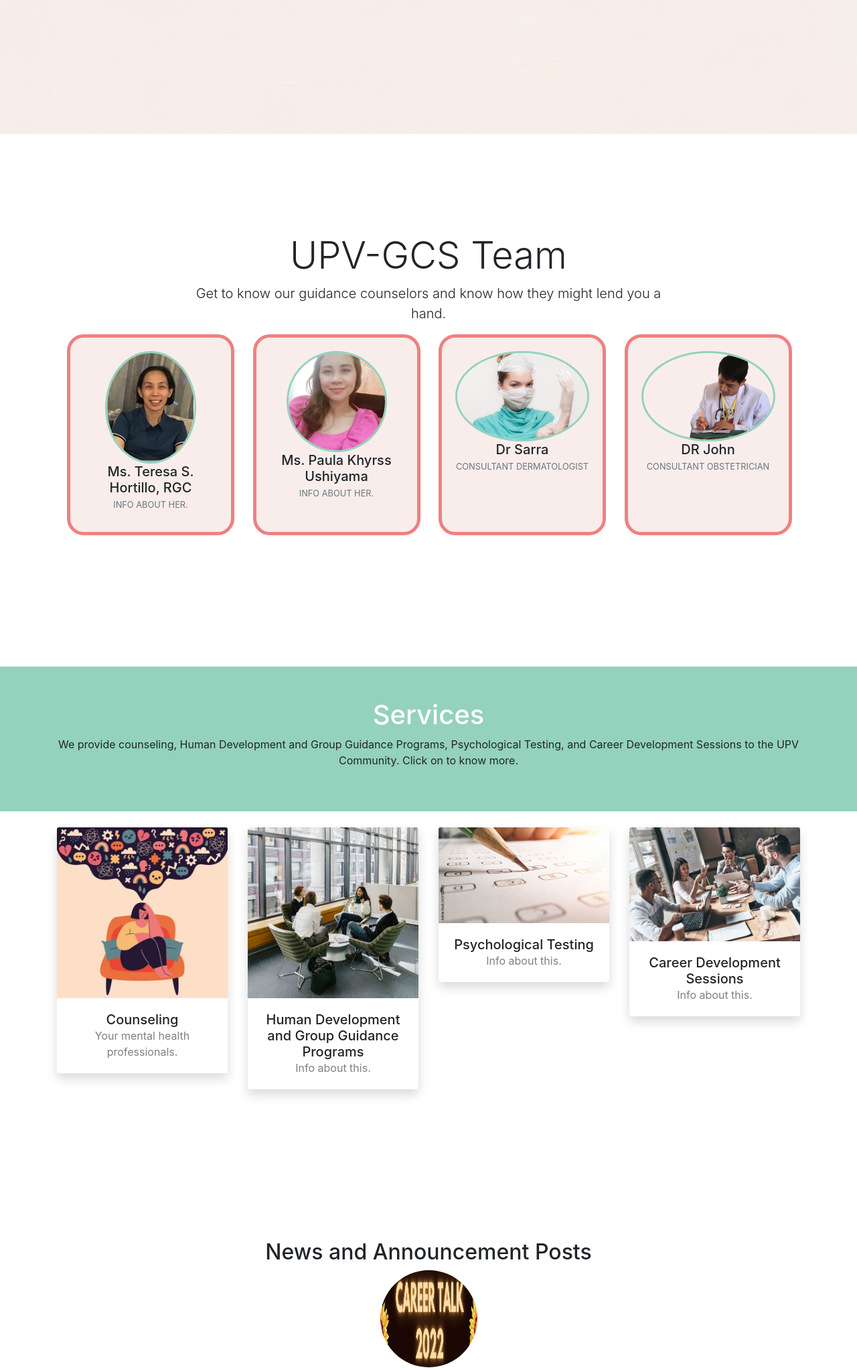
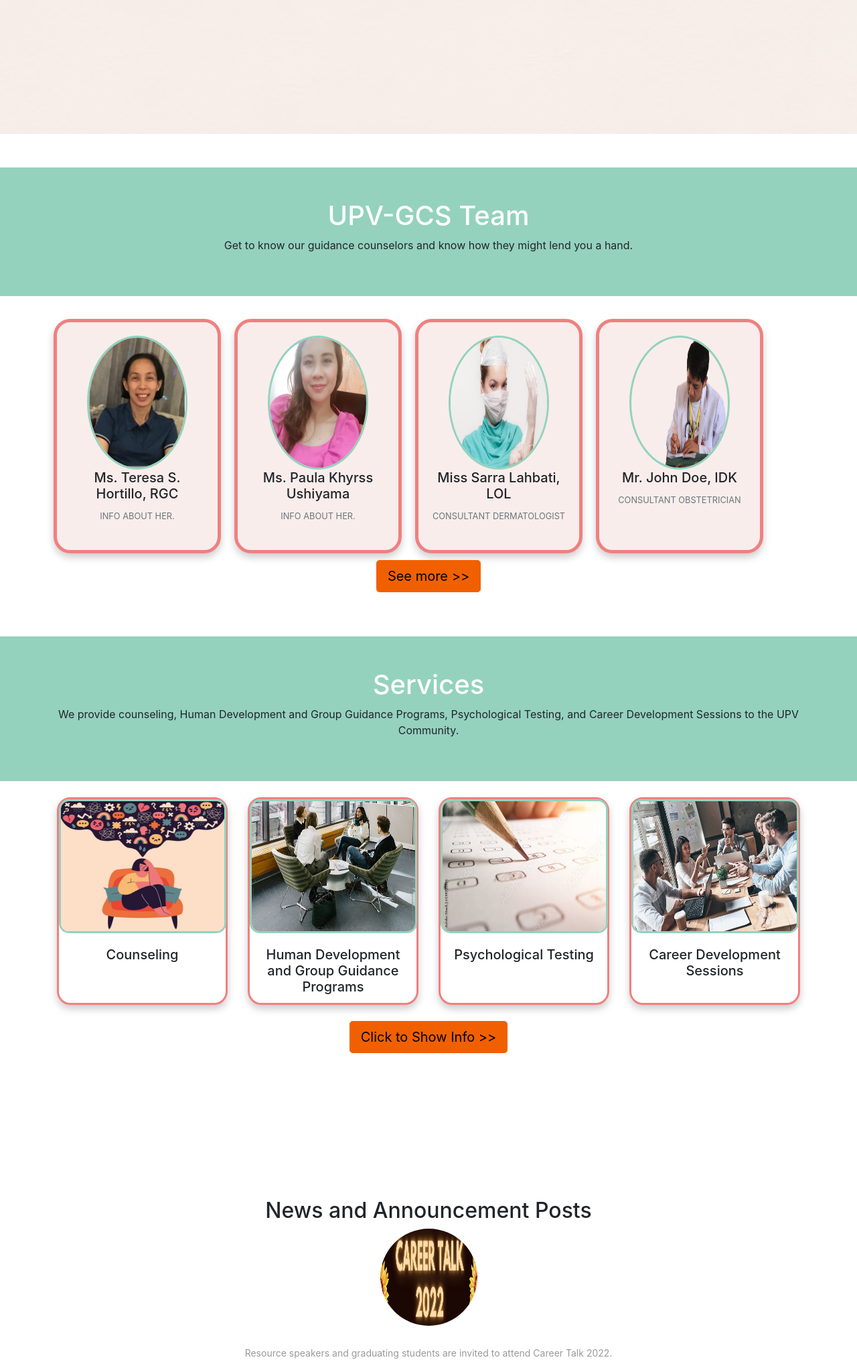
Before and after one commit to MengMeng0309/SP_ISay, a Django app: page / in a window 1280 px wide. Shown: the part 800-2845 px from the top of the page at 67% size. Run offline with Django 4.2, Linux system fonts and the light colour scheme; some libraries are stand-ins or nearby versions.

Commit message:
Esme Team/Services Pages

```diff
--- a/isay/urls.py
+++ b/isay/urls.py
@@ -1,8 +1,11 @@
-from django.urls import path
-from .views import HomeTemplateView, AppointmentTemplateView, ManageAppointmentTemplateView, LoginTemplateView, SignupTemplateView
+from django.urls import path, include
+from .views import HomeTemplateView, Home2TemplateView, TeamTemplateView, ServicesTemplateView, AppointmentTemplateView, ManageAppointmentTemplateView, LoginTemplateView, SignupTemplateView
 
 urlpatterns = [
     path("", HomeTemplateView.as_view(), name="home"),
+    path("index/", Home2TemplateView.as_view(), name = "home2"),
+    path("team/", TeamTemplateView.as_view(), name = "team"),
+    path("services/", ServicesTemplateView.as_view(), name = "services"),
     path("make-an-appointment/", AppointmentTemplateView.as_view(), name="appointment"),
     path("manage-appointments/", ManageAppointmentTemplateView.as_view(), name="manage"),
     path("login/", LoginTemplateView.as_view(), name="login"),
--- a/isay/views.py
+++ b/isay/views.py
@@ -25,6 +25,15 @@ class HomeTemplateView(TemplateView):
     #     )
     #     email.send()
     #     return HttpResponse("Email sent successfully!")
+
+class Home2TemplateView(TemplateView):
+    template_name = "index.html"
+
+class TeamTemplateView(TemplateView):
+    template_name = "team.html"
+
+class ServicesTemplateView(TemplateView):
+    template_name = "services.html"
 
 class AppointmentTemplateView(TemplateView):
     template_name = "appointment.html"
--- a/project/urls.py
+++ b/project/urls.py
@@ -1,4 +1,3 @@
-
 from django.contrib import admin
 from django.urls import path, include
 
--- a/templates/base.html
+++ b/templates/base.html
@@ -28,7 +28,7 @@
 
     <nav class="navbar navbar-dark navbar-expand-md navigation-clean-search"
     style="background-color: rgb(148, 210, 189);">
-        <div class="container"><a class="navbar-brand" href="#">iSay</a>
+        <div class="container"><a class="navbar-brand" href="{% url 'home2' %}">iSay</a>
             <button class="navbar-toggler" data-toggle="collapse" data-target="#navcol-1">
                 <span class="sr-only">Toggle navigation</span>
                 <span class="navbar-toggler-icon"></span>
@@ -37,10 +37,10 @@
                 id="navcol-1">
                 <ul class="nav navbar-nav">
                     <li class="nav-item" role="presentation">
-                        <a class="nav-link active" href="#team">UPV-GCS Team</a>
+                        <a class="nav-link active" href="{% url 'team' %}">UPV-GCS Team</a>
                     </li>
                     <li class="nav-item" role="presentation">
-                        <a class="nav-link active" href="#services">Services</a>
+                        <a class="nav-link active" href="{% url 'services' %}">Services</a>
                     </li>
 
                     <li class="nav-item" role="presentation">
--- a/templates/index.html
+++ b/templates/index.html
@@ -1,6 +1,48 @@
 {% extends 'base.html' %}
 {% load static %}
 
+{% block style %}
+
+  .card-team {
+    width: 250px;
+    height: 350px;
+    padding: 20px 20px 20px 20px;
+    margin: 10px;
+    border-radius: 25px;
+    border: 5px solid lightcoral;
+    box-shadow: 0 6px 12px 0 rgba(0, 0, 0, 0.2);
+    background-color: rgb(248, 237, 235);
+    position: inherit;
+    text-align: center;
+  }
+
+  .card-team-img {
+    width: 150px;
+    height: 200px;
+    margin-left: auto;
+    margin-right: auto;
+    border: 3px solid rgb(148, 210, 189);
+    border-radius: 50%
+  }
+
+  .card-services {
+    height: 310px;
+    border: 3px solid lightcoral;
+    border-radius: 20px;
+    box-shadow: 0 6px 12px 0 rgba(0, 0, 0, 0.2);
+    position: inherit;
+  }
+
+  .card-services-img {
+    width: 250px;
+    height: 200px;
+    margin-left: auto;
+    margin-right: auto;
+    border: 3px solid rgb(148, 210, 189);
+    border-radius: 15px
+  }
+
+{% endblock style %}
 {% block cta %}
 <div class="container hero">
   <div class="row">
@@ -19,111 +61,105 @@
 {% endblock cta %}
 
 {% block content %}
-<section class="container py-5"  style="margin-block:100px;" id="team">
-    <div class="row text-center ">
-        <div class="col-lg-8 mx-auto">
-            <h1 class="display-4">UPV-GCS Team</h1>
-            <p class="lead">Get to know our guidance counselors and know how they might lend you a hand.
+<section style="margin-block:50px;" id="team">
+    <div class="text-center py-5 mb-4" style="background-color: rgb(148, 210, 189);">
+        <div class="container" style="background-color: rgb(148, 210, 189);">
+            <h1 class="fw-light text-white">UPV-GCS Team</h1>
+            <p class="intro">Get to know our guidance counselors and know how they might lend you a hand.
             </p>
         </div>
     </div>
 
     <div class="container">
-        <div class="row text-center">
+      <!-- Team item -->
+      <div class="row">
+        <div class="card-team">
+          <img class="card-team-img center" src="{% static '/img/missIsayTeam.png' %}" alt="">
+          <h5 class="member_name">Ms. Teresa S. Hortillo, RGC</h5>
+          <span class="small text-uppercase text-muted text-center">Info about her.</span>
+        </div>
 
         <!-- Team item -->
-            <div class="col-xl-3 col-sm-6 mb-5">
-                <div class="container" style="width: 250px; height: 300px; border: 5px solid lightcoral; border-radius:  25px; margin: auto; padding: 20px 20px 20px 20px; background-color: rgb(248, 237, 235)"><img src="{% static '/img/missIsayTeam.png' %}" alt="" style="width: auto; border: 3px solid rgb(148, 210, 189); border-radius: 50%;">
-                    <h5 class="mb-0">Ms. Teresa S. Hortillo, RGC</h5>
-                    <span class="small text-uppercase text-muted">Info about her.</span>
+        <div class="card-team">
+          <img class="card-team-img" src="{% static '/img/missPaulaTeam.jpg' %}" alt="">
+          <h5 class="member_name">Ms. Paula Khyrss Ushiyama</h5>
+          <span class="small text-uppercase text-muted text-center">Info about her.</span>
         </div>
-            </div><!-- End -->
 
         <!-- Team item -->
-            <div class="col-xl-3 col-sm-6 mb-5">
-                <div class="container" style="width: 250px; height: 300px; border: 5px solid lightcoral; border-radius: 25px; margin: auto; padding: 20px 20px 20px 20px; background-color: rgb(248, 237, 235)"><img src="{% static '/img/missPaulaTeam.jpg' %}" alt="" style="width: 150px; border: 3px solid rgb(148, 210, 189); border-radius: 50%;">
-                    <h5 class="mb-0">Ms. Paula Khyrss Ushiyama</h5>
-                    <span class="small text-uppercase text-muted">Info about her.</span>
+        <div class="card-team">
+          <img class="card-team-img" src="{% static '/img/team3.jpg' %}" alt="">
+          <h5 class="member_name">Miss Sarra Lahbati, LOL</h5>
+          <span class="small text-uppercase text-muted text-center">Consultant dermatologist</span>
         </div>
-            </div><!-- End -->
 
         <!-- Team item -->
-            <div class="col-xl-3 col-sm-6 mb-5">
-                <div class="container" style="width: 250px; height: 300px; border: 5px solid lightcoral; border-radius:  25px; margin: auto; padding: 20px 20px 20px 20px; background-color: rgb(248, 237, 235)"><img src="{% static '/img/team3.jpg' %}" alt="" style="width: 200px; border: 3px solid rgb(148, 210, 189); border-radius: 50%;">
-                    <h5 class="mb-0">Dr Sarra</h5>
-                    <span class="small text-uppercase text-muted">Consultant dermatologist</span>
+        <div class="card-team">
+          <img class="card-team-img" src="{% static '/img/team4.png' %}" alt="">
+          <h5 class="member_name">Mr. John Doe, IDK</h5>
+          <span class="small text-uppercase text-muted text-center">Consultant Obstetrician</span>
         </div>
-            </div><!-- End -->
 
-            <!-- Team item -->
-            <div class="col-xl-3 col-sm-6 mb-5">
-                <div class="container" style="width: 250px; height: 300px; border: 5px solid lightcoral; border-radius:  25px; margin: auto; padding: 20px 20px 20px 20px; background-color: rgb(248, 237, 235)"><img src="{% static '/img/team4.png' %}" alt="" style="width: 200px; border: 3px solid rgb(148, 210, 189); border-radius: 50%;">
-                    <h5 class="mb-0">DR John</h5>
-                    <span class="small text-uppercase text-muted">Consultant Obstetrician</span>
-                </div>
-            </div><!-- End -->
+        <p style="margin-left: auto; margin-right: auto;"><a href="{% url 'team' %}" type="button" class="btn btn-primary btn-lg action-button" style="color: black;">See more >></a></p>
       </div>
     </div>
 </section><!-- End -->
 
 
 
-<section id="services">
+<section id="services" style="margin-block:50px;">
   <div class="text-center py-5 mb-4" style="background-color: rgb(148, 210, 189);">
       <div class="container" style="background-color: rgb(148, 210, 189);">
         <h1 class="fw-light text-white">Services</h1>
-        <p class="overview">We provide counseling, Human Development and Group Guidance Programs, Psychological Testing, and Career Development Sessions to the UPV Community. Click on to know more.</p>
+        <p class="overview">We provide counseling, Human Development and Group Guidance Programs, Psychological Testing, and Career Development Sessions to the UPV Community.</p>
       </div>
     </div>
   <div class="container">
     <div class="row">
       <!-- Service 1 -->
       <div class="col-xl-3 col-md-6 mb-4">
-        <div class="card border-0 shadow">
-          <img src="{% static '/img/counseling.jpg' %}" class="card-img-top" alt="...">
+        <div class="card-services">
+          <img src="{% static '/img/counseling.jpg' %}" class="card-services-img" alt="...">
           <div class="card-body text-center">
             <h5 class="card-title mb-0">Counseling</h5>
-            <div class="card-text text-black-50">Your mental health professionals.</div>
           </div>
         </div>
       </div>
       <!-- Service 2 -->
       <div class="col-xl-3 col-md-6 mb-4">
-        <div class="card border-0 shadow">
-          <img src="{% static '/img/hdaggp.jpg' %}" class="card-img-top" alt="...">
+        <div class="card-services">
+          <img src="{% static '/img/hdaggp.jpg' %}" class="card-services-img" alt="...">
           <div class="card-body text-center">
             <h5 class="card-title mb-0">Human Development and Group Guidance Programs</h5>
-            <div class="card-text text-black-50">Info about this.</div>
           </div>
         </div>
       </div>
       <!-- Service 3 -->
       <div class="col-xl-3 col-md-6 mb-4">
-        <div class="card border-0 shadow">
-          <img src="{% static '/img/pt.jpg' %}" class="card-img-top" alt="...">
+        <div class="card-services">
+          <img src="{% static '/img/pt.jpg' %}" class="card-services-img" alt="...">
           <div class="card-body text-center">
             <h5 class="card-title mb-0">Psychological Testing</h5>
-            <div class="card-text text-black-50">Info about this.</div>
           </div>
         </div>
       </div>
       <!-- Service 4 -->
       <div class="col-xl-3 col-md-6 mb-4">
-        <div class="card border-0 shadow">
-          <img src="{% static '/img/cds.jpg' %}" class="card-img-top" alt="...">
+        <div class="card-services">
+          <img src="{% static '/img/cds.jpg' %}" class="card-services-img" alt="...">
           <div class="card-body text-center">
             <h5 class="card-title mb-0">Career Development Sessions</h5>
-            <div class="card-text text-black-50">Info about this.</div>
           </div>
         </div>
       </div>
+      <p style="margin-left: auto; margin-right: auto;"><a href="{% url 'services' %}" type="button" class="btn btn-primary btn-lg action-button" style="color: black;">Click to Show Info >></a></p>
     </div>
     <!-- /.row -->
 
   </div>
 </section>
 
-<section class="text-center conatiner" style="margin-block:200px;" id="reviews">
+<section class="text-center container" style="margin-block:200px;" id="reviews">
     <h2>News and Announcement Posts</h2>
     <div id="myCarousel" class="carousel slide" data-ride="carousel">
         <!-- Carousel indicators -->
```
Also changed, not shown: templates/services.html (added, +87 -0 lines), templates/team.html (added, +87 -0 lines), static/img/hdaggp.jpg. Lines whose indentation alone changed are shown as unchanged.
